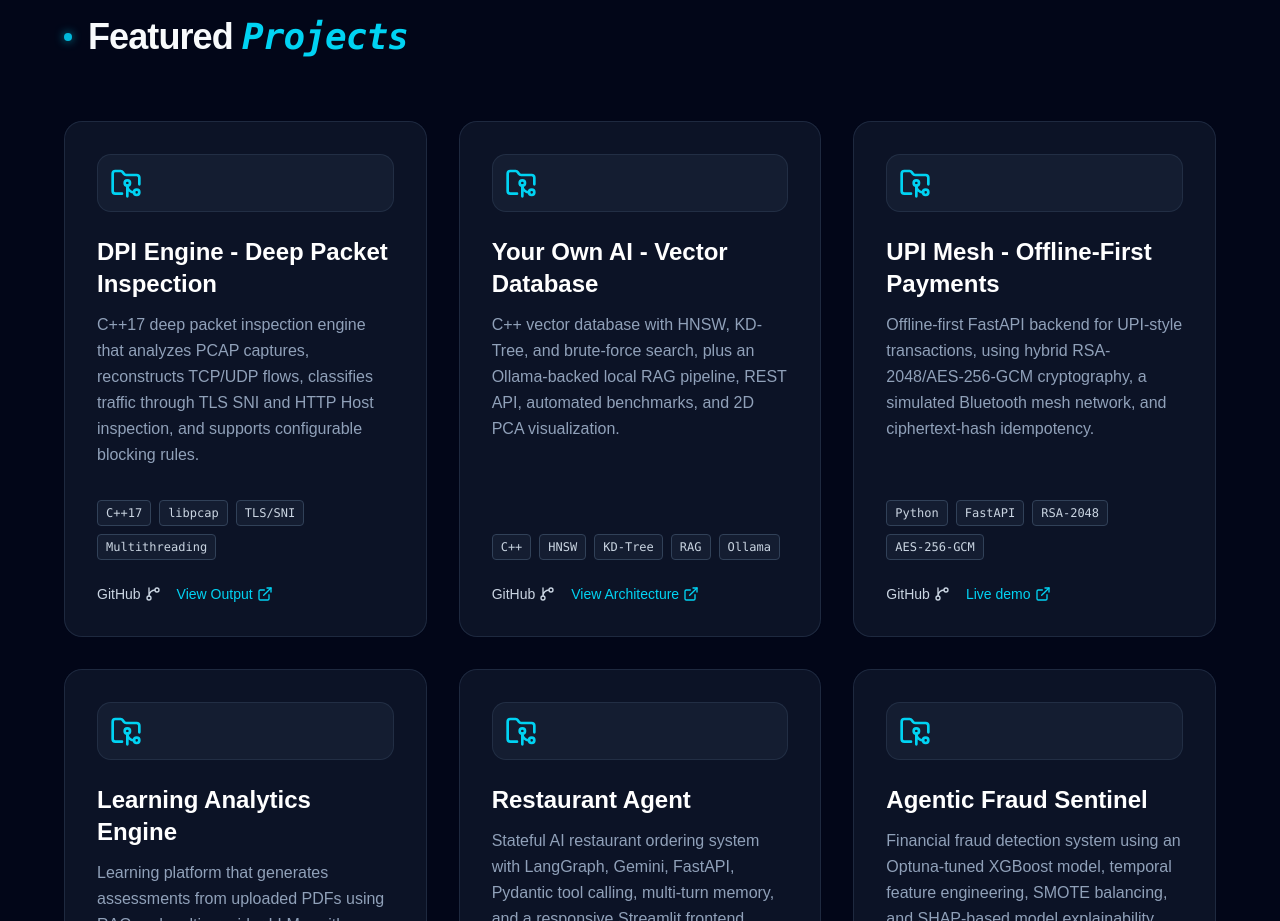
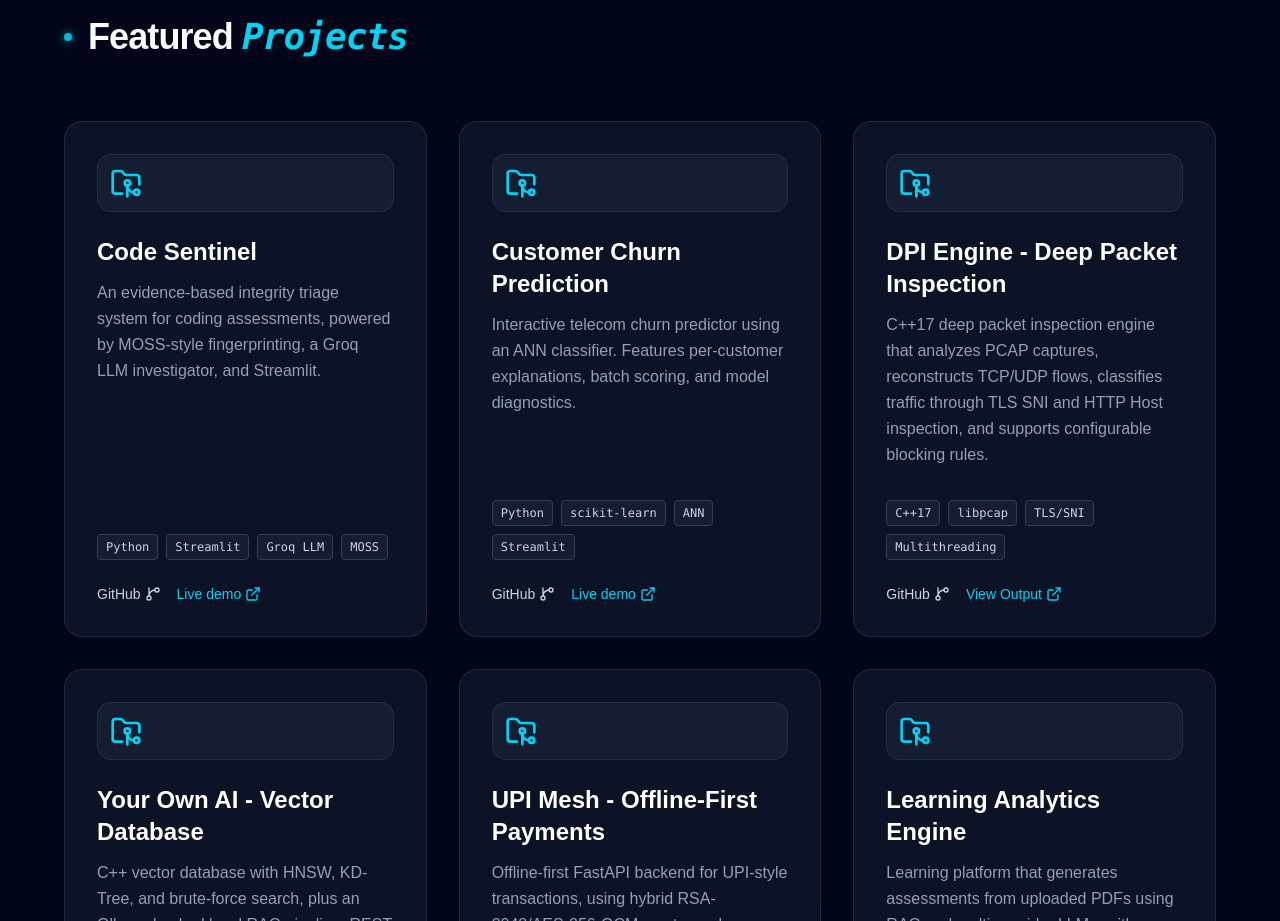
Before and after one commit to Shashank17singh/shashank17singh.github.io, a Next.js app in the folder next_portfolio/: page / in a window 1280 px wide. Shown: the part 3460-4381 px from the top of the page. Built offline with nearby package versions, Linux system fonts and the light colour scheme.

Commit message:
add Code Sentinel and Customer Churn Prediction projects with live demo links

```diff
--- a/next_portfolio/src/components/Projects.tsx
+++ b/next_portfolio/src/components/Projects.tsx
@@ -15,6 +15,26 @@ type Project = {
 };
 
 const projects: Project[] = [
+  {
+    title: "Code Sentinel",
+    description: "An evidence-based integrity triage system for coding assessments, powered by MOSS-style fingerprinting, a Groq LLM investigator, and Streamlit.",
+    tech: ["Python", "Streamlit", "Groq LLM", "MOSS"],
+    github: "https://github.com/Shashank17singh/Code-Sentinel",
+    demo: "https://code-sentinel.streamlit.app/",
+    demoLabel: "Live demo",
+    color: "from-blue-500/20 to-purple-500/20",
+    hoverColor: "group-hover:border-purple-500/50"
+  },
+  {
+    title: "Customer Churn Prediction",
+    description: "Interactive telecom churn predictor using an ANN classifier. Features per-customer explanations, batch scoring, and model diagnostics.",
+    tech: ["Python", "scikit-learn", "ANN", "Streamlit"],
+    github: "https://github.com/Shashank17singh/Customer-Churn-Prediction",
+    demo: "https://customer-telecom-churn.streamlit.app/",
+    demoLabel: "Live demo",
+    color: "from-fuchsia-500/20 to-rose-500/20",
+    hoverColor: "group-hover:border-rose-500/50"
+  },
   {
     title: "DPI Engine - Deep Packet Inspection",
     description: "C++17 deep packet inspection engine that analyzes PCAP captures, reconstructs TCP/UDP flows, classifies traffic through TLS SNI and HTTP Host inspection, and supports configurable blocking rules.",
```
